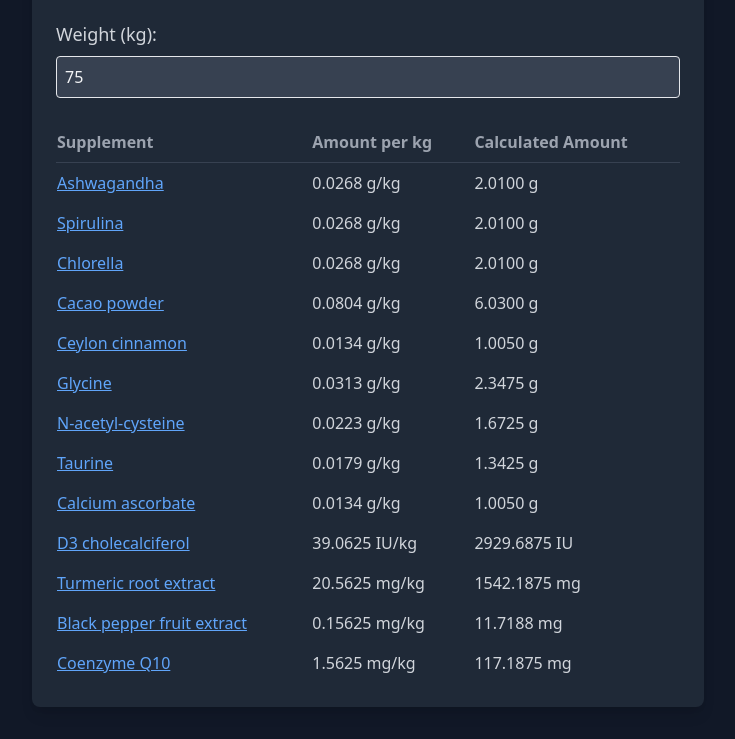
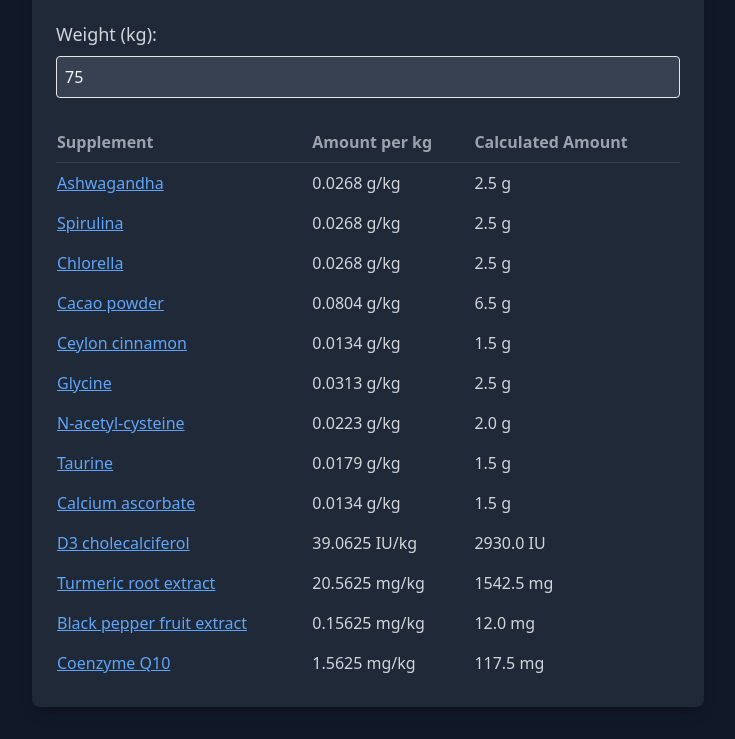
Before and after one commit to shulgi/supplements, a plain HTML site: page index.html in a window 1280 px wide. Shown: the part 96-835 px from the top of the page, without its empty margins (272-1007 px from the left). Drawn offline with nearby package versions, Linux system fonts and the light colour scheme.

Commit message:
Update index.html

```diff
--- a/index.html
+++ b/index.html
@@ -3,7 +3,7 @@
     <head>
         <meta charset="UTF-8" />
         <meta name="viewport" content="width=device-width, initial-scale=1.0" />
-        <title>Supplement Calculator</title>
+        <title>Supplement Calculator!!!</title>
         <link
             href="https://cdnjs.cloudflare.com/ajax/libs/tailwindcss/2.2.19/tailwind.min.css"
             rel="stylesheet"
@@ -246,6 +246,10 @@
                 callback(supplementData.supplements);
             }
 
+            function roundToHalf(num) {
+                return Math.ceil(num * 2) / 2;
+            }
+
             function calculate() {
                 const weight = parseFloat(
                     document.getElementById("weight").value,
@@ -258,7 +262,7 @@
                     row.innerHTML = `
                         <td class="py-2 text-blue-400 cursor-pointer underline" onclick="showDetails('${supp.key}')">${supp.name}</td>
                         <td class="py-2">${supp.amount} ${supp.unit}/kg</td>
-                        <td class="py-2">${(supp.amount * weight).toFixed(4)} ${supp.unit}</td>
+                        <td class="py-2">${roundToHalf(supp.amount * weight).toFixed(1)} ${supp.unit}</td>
                     `;
                 });
             }
```
